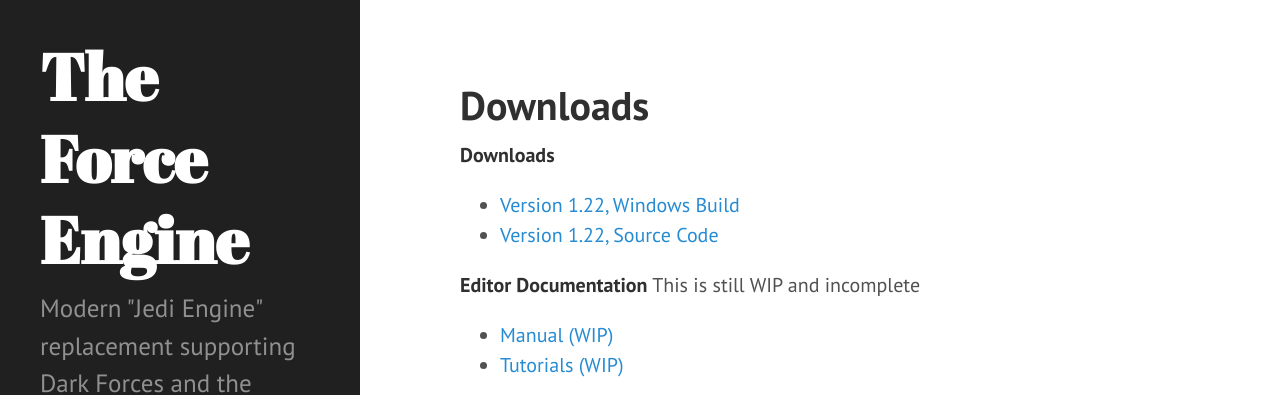
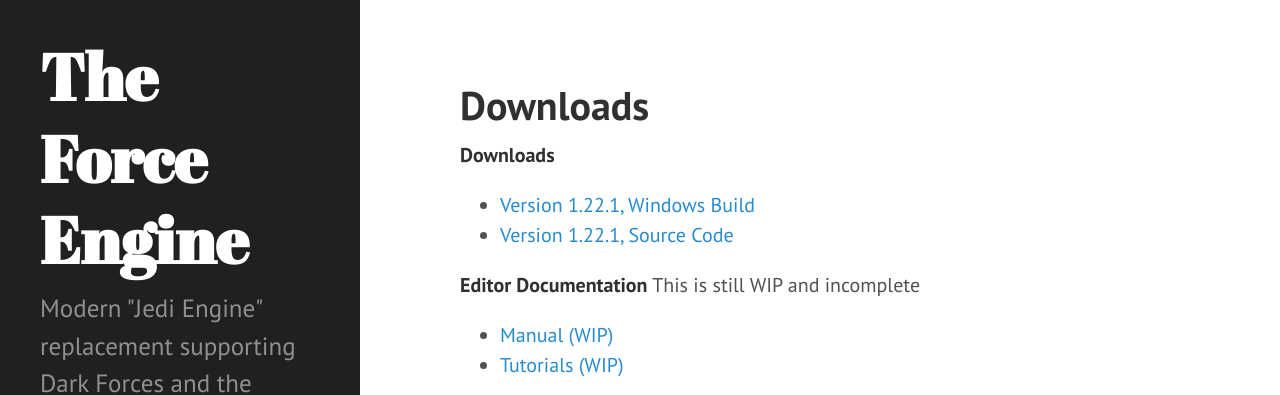
Before and after one commit to TheForceEngine/TheForceEngine.github.io, a Jekyll site: the page built from downloads.md, in a window 1280 px wide and 900 px high. Shown: the top 395 px of the window. Built offline with Jekyll 4.4.1, drawn with Linux system fonts in a browser that asks for light colours.

Commit message:
Update downloads.md

```diff
--- a/downloads.md
+++ b/downloads.md
@@ -3,8 +3,8 @@
 title: Downloads
 ---
 **Downloads**
-* [Version 1.22, Windows Build](https://github.com/luciusDXL/TheForceEngine/releases/download/v1.22.000/TheForceEngine-v1.22.000.zip)<br>
-* [Version 1.22, Source Code](https://github.com/luciusDXL/TheForceEngine/archive/refs/tags/v1.22.000.zip)
+* [Version 1.22.1, Windows Build](https://github.com/luciusDXL/TheForceEngine/releases/download/v1.22.100/TheForceEngine-v1.22.100.zip)<br>
+* [Version 1.22.1, Source Code](https://github.com/luciusDXL/TheForceEngine/archive/refs/tags/v1.22.100.zip)
 
 **Editor Documentation**
 This is still WIP and incomplete
```
